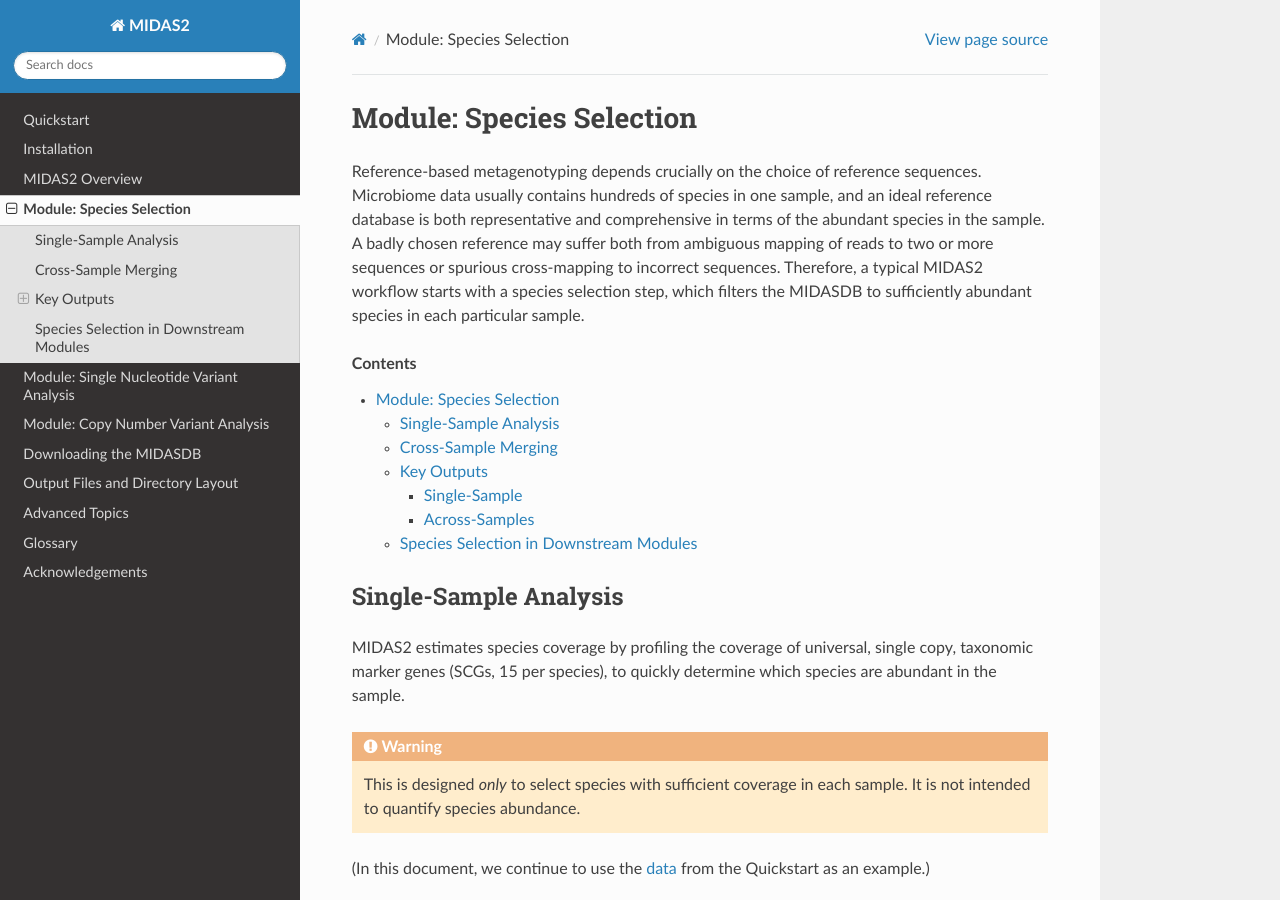
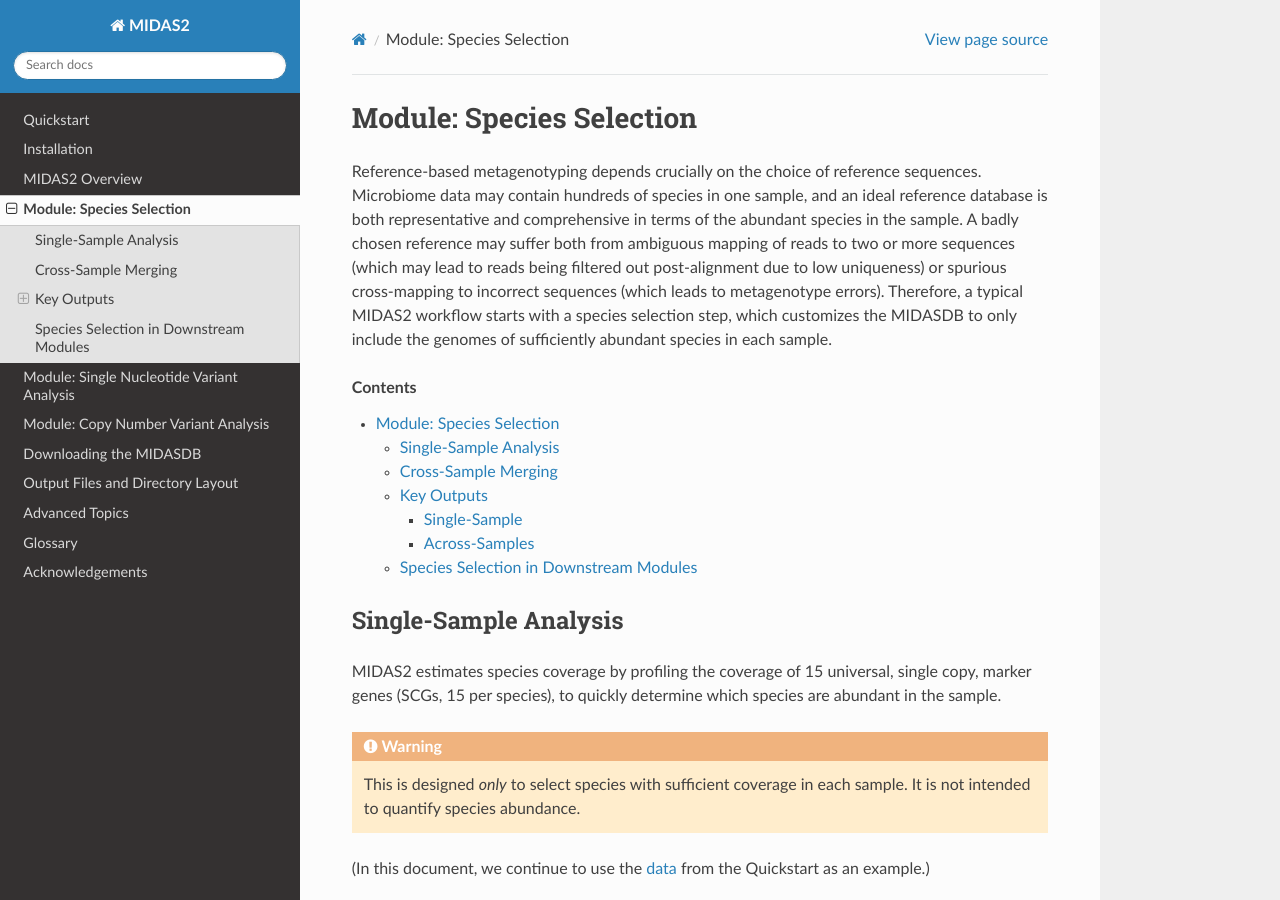
Before and after one commit to czbiohub-sf/MIDAS, a Sphinx documentation site: the page built from docs/species_module.rst, in a window 1280 px wide and 900 px high. Built offline with Sphinx 7.4.7 and the Read the Docs theme 2.0.0, drawn with Linux system fonts in a browser that asks for light colours; some of the changed text lies outside the part shown.

Commit message:
Update species_module.rst

```diff
--- a/docs/species_module.rst
+++ b/docs/species_module.rst
@@ -5,13 +5,15 @@
 #########################
 
 Reference-based metagenotyping depends crucially on the choice of reference sequences.
-Microbiome data usually contains hundreds of species in one sample,
+Microbiome data may contain hundreds of species in one sample,
 and an ideal reference database is both representative and
 comprehensive in terms of the abundant species in the sample. A badly chosen reference may suffer
-both from ambiguous mapping of reads to two or more sequences or spurious cross-mapping to
-incorrect sequences. Therefore, a typical MIDAS2 workflow starts with a species selection step,
-which filters the MIDASDB to sufficiently abundant species in each particular
-sample.
+both from ambiguous mapping of reads to two or more sequences (which may lead to reads being filtered
+out post-alignment due to low uniqueness) or spurious cross-mapping to
+incorrect sequences (which leads to metagenotype errors).
+Therefore, a typical MIDAS2 workflow starts with a species selection step,
+which customizes the MIDASDB to only include the genomes of sufficiently abundant species
+in each sample.
 
 
 .. contents::
@@ -21,8 +23,8 @@
 Single-Sample Analysis
 ======================
 
-MIDAS2 estimates species coverage by profiling the coverage of universal,
-single copy, taxonomic marker genes (SCGs, 15 per species), to quickly
+MIDAS2 estimates species coverage by profiling the coverage of 15 universal,
+single copy, marker genes (SCGs, 15 per species), to quickly
 determine which species are abundant in the sample.
 
 
@@ -87,7 +89,8 @@
 Single-Sample
 -------------
 
-For each sample, the primary output of the ``run_species`` command is (e.g.)
+For each sample, the primary output of the ``run_species`` command is a file
+containing information about species detected in the reads (e.g.)
 ``midas2_output/sample1/species/species_profile.tsv``
 This file describes the
 coverage of each species' marker genes in the sample.
```
